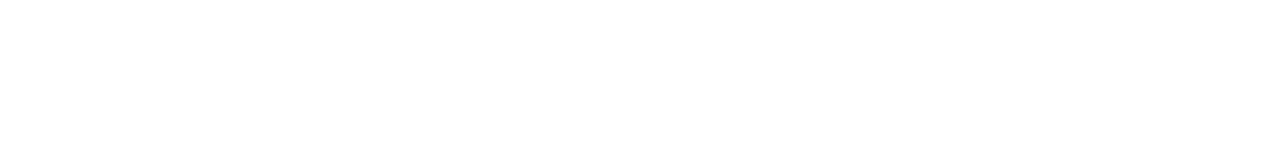
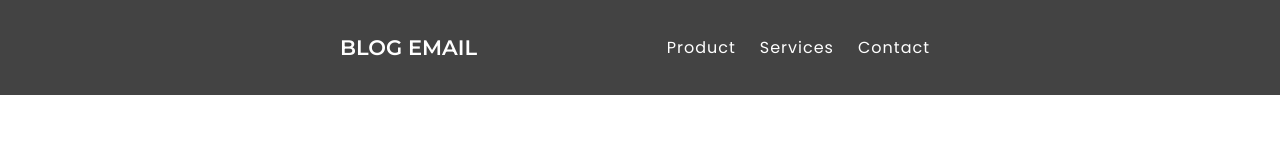
Before and after one commit to tahir-asadov/blog-email-template, a plain HTML site: page index.html in a window 1280 px wide. Drawn offline with Linux system fonts and the light colour scheme.

Commit message:
Finish Navigation section

```diff
--- a/index.html
+++ b/index.html
@@ -4,7 +4,7 @@
 <head>
     <meta http-equiv="Content-Type" content="text/html; charset=utf-8" />
     <meta name="viewport" content="width=device-width, initial-scale=1.0"/>
-    <link href="https://fonts.googleapis.com/css2?family=Montserrat:wght@300;400;700&family=Poppins:wght@300;400;700&display=swap" rel="stylesheet">
+    <link href="https://fonts.googleapis.com/css2?family=Montserrat:wght@300;400;600;700&family=Poppins:wght@300;400;600;700&display=swap" rel="stylesheet">
     <title>Blog Email</title>
     <style type="text/css">
         #outlook a {padding:0;}
@@ -26,7 +26,7 @@
         }
         table td {border-collapse: collapse;}
         table { border-collapse:collapse; mso-table-lspace:0pt; mso-table-rspace:0pt; }
-        a {color: orange;}
+        a {color: white;text-decoration: none;}
         @media only screen and (max-device-width: 480px) {
             a[href^="tel"], a[href^="sms"] {
                         text-decoration: none;
@@ -80,10 +80,28 @@
     <![endif]-->
 </head>
 <body>
-    <table cellpadding="0" cellspacing="0" border="0" id="backgroundTable">
+    <table width="100%" cellpadding="0" cellspacing="0" border="0" id="backgroundTable" style="background: #434343;">
+        <!-- Header -->
         <tr>
             <td>
-
+                <table width="100%" cellpadding="0" cellspacing="0" border="0" align="center" style="background: #434343;">
+                    <tr>
+                        <td>
+                            <table width="600" height="95" cellpadding="0" cellspacing="0" border="0" align="center">
+                                <tr>
+                                    <td style="font-size: 21px;letter-spacing: 0px;line-height: 21px;color: #ffffff;font-weight: 600;font-family: Montserrat;">
+                                        <a href="/">BLOG EMAIL</a>
+                                    </td>
+                                    <td style="text-align: right;">
+                                        <a style="display: inline-block;padding: 5px;margin: 5px;font-size: 16px;letter-spacing: 1px;line-height: 16px;color: #ffffff;font-weight: 400;font-family: Poppins;" href="/">Product</a>
+                                        <a style="display: inline-block;padding: 5px;margin: 5px;font-size: 16px;letter-spacing: 1px;line-height: 16px;color: #ffffff;font-weight: 400;font-family: Poppins;" href="/">Services</a>
+                                        <a style="display: inline-block;padding: 5px;margin: 5px;font-size: 16px;letter-spacing: 1px;line-height: 16px;color: #ffffff;font-weight: 400;font-family: Poppins;" href="/">Contact</a>
+                                    </td>
+                                </tr>
+                            </table>
+                        </td>
+                    </tr>
+                </table>
             </td>
         </tr>
     </table>
```
